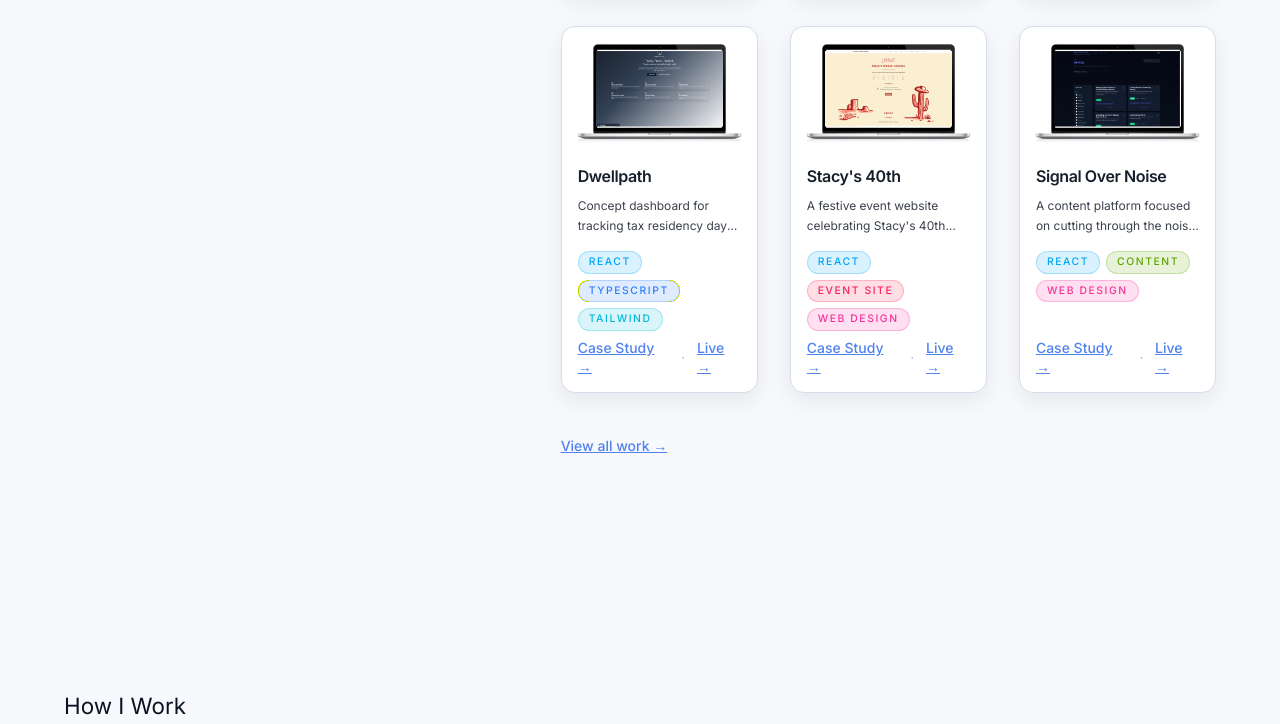
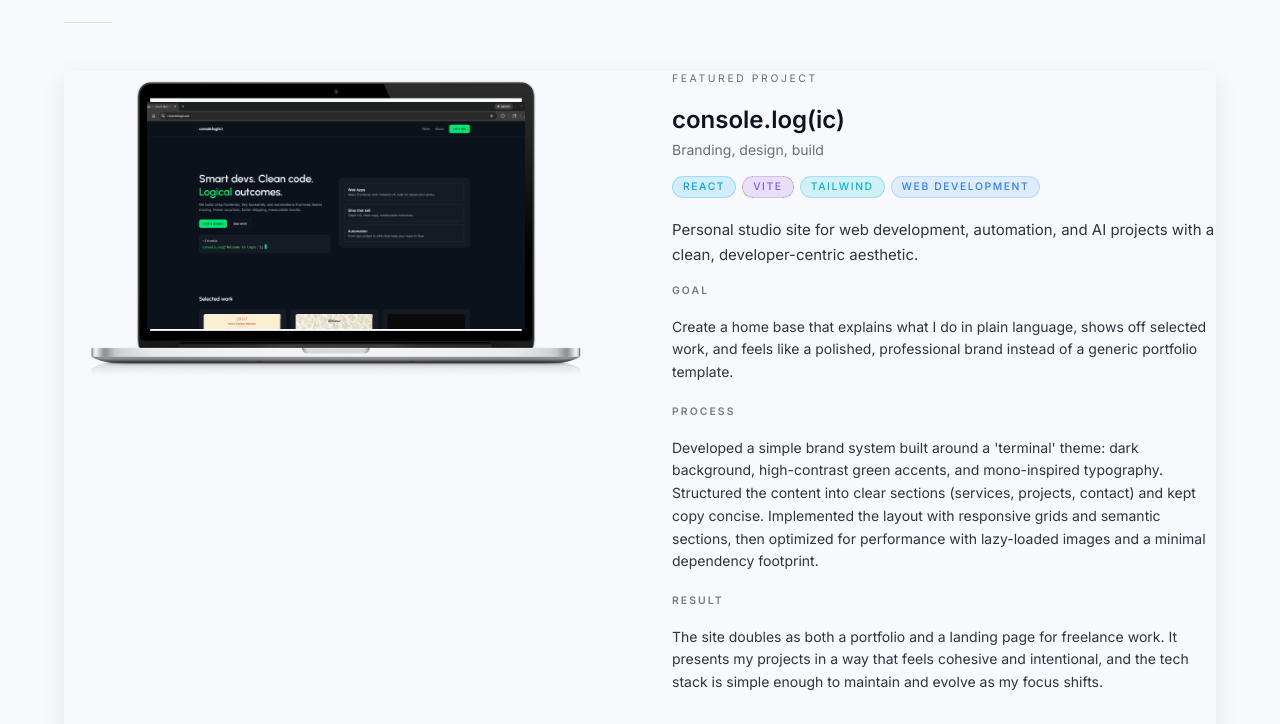
Before and after one commit to nmswainston/portfolio, a React (Vite) app: page / in a window 1280 px wide. Shown: the part 575-1299 px from the top of the page. Built offline with nearby package versions, Linux system fonts and the light colour scheme; the HTML template or start-up script is replaced by a standard one.

Commit message:
feat: expand home page selected work to full case study layout
Shows top 3 featured projects with goal/process/result fully visible,
alternating mockup/content layout matching /work page. Intro moves to
full-width header above the project list.

```diff
--- a/src/sections/WorkShowcase.jsx
+++ b/src/sections/WorkShowcase.jsx
@@ -1,156 +1,140 @@
-// src/sections/WorkShowcase.jsx
-
 import { Link } from "react-router-dom";
 import DeviceMockup from "../components/DeviceMockup.jsx";
 import TagBadge from "../components/TagBadge.jsx";
-
 import { projects } from "./projectsData.js";
 
+const featuredProjects = projects.filter((p) => p.featured).slice(0, 3);
+
 export default function WorkShowcase() {
-  // Get exactly 6 featured projects in the order they appear in projectsData.js
-  const featuredProjects = projects.filter((p) => p.featured).slice(0, 6);
+  return (
+    <section id="hero" className="section container" aria-labelledby="hero-heading">
 
-  return (
-    <section
-      id="hero"
-      className="section container"
-      aria-labelledby="hero-heading"
-    >
-      <div className="pt-10 md:pt-14 pb-8 md:pb-10">
-        <div className="grid grid-cols-1 lg:grid-cols-12 gap-x-10 gap-y-10 items-start lg:min-h-[calc(100vh-140px)]">
-            {/* Left column - Intro content */}
-            <div className="lg:col-span-5 max-w-xl w-full">
+      {/* Intro */}
+      <div className="pt-10 md:pt-14 pb-12 md:pb-16 max-w-2xl">
         <p className="text-[0.65rem] uppercase tracking-[0.25em] opacity-70 mb-3">
           Portfolio · Frontend · Automation
         </p>
-
         <h1
           id="hero-heading"
           className="text-3xl md:text-[2.4rem] font-semibold leading-tight mb-4"
         >
-                Hello!
-                <br />
-                I&apos;m Nick
-                <br />
-                I&apos;m a Developer.
+          Hello!<br />I&apos;m Nick<br />I&apos;m a Developer.
         </h1>
-
-              <p className="text-sm md:text-[0.95rem] leading-[1.55] opacity-90 mb-6">
-                I like connecting the dots between design and implementation. I
-                build clean UIs, wire them to real data and tools, and use
-                automation or AI when it actually makes people&apos;s lives easier.
+        <p className="text-sm md:text-[0.95rem] leading-[1.55] opacity-90 mb-6 max-w-xl">
+          I like connecting the dots between design and implementation. I build
+          clean UIs, wire them to real data and tools, and use automation or AI
+          when it actually makes people&apos;s lives easier.
         </p>
-
-              <a
-                href="/resume.pdf"
-                download="Nicholas_Swainston_Resume.pdf"
-                className="btn self-start"
-              >
+        <a href="/resume.pdf" download="Nicholas_Swainston_Resume.pdf" className="btn self-start">
           Download résumé
         </a>
       </div>
 
-            {/* Right column - Selected Work */}
-            <div className="lg:col-span-7">
-              {/* Compact section header */}
-              <div className="mb-6">
-                <h2 id="work-heading" className="text-2xl md:text-3xl font-semibold mb-1">
+      {/* Selected Work */}
+      <div>
+        <div className="flex items-center justify-between mb-2">
+          <h2 id="work-heading" className="text-2xl md:text-3xl font-semibold">
             Selected Work
           </h2>
-                <div className="h-px w-12 bg-(--line) mt-2"></div>
+          <Link to="/work" className="link-text text-sm">
+            View all →
+          </Link>
         </div>
+        <div className="h-px w-12 bg-(--line) mb-12" />
 
-              {/* Project grid */}
-              <div className="grid grid-cols-1 md:grid-cols-2 lg:grid-cols-3 gap-8">
-                {featuredProjects.map((project) => {
-                  return (
+        <div className="flex flex-col">
+          {featuredProjects.map((project, index) => (
             <article
               key={project.slug}
-                      className="work-tile group relative flex flex-col h-full w-full p-4 transition-transform duration-200 hover:-translate-y-1 focus-within:ring-2 focus-within:ring-(--accent)/60 focus-within:ring-offset-0"
+              className="py-16 border-t border-(--line) first:border-t-0 first:pt-0"
               aria-label={project.title}
             >
-                      {/* Overlay link covering entire card */}
-                      <Link
-                        to={`/work/${project.slug}`}
-                        className="absolute inset-0 z-10 rounded-[inherit] focus-visible:outline-none"
-                        aria-label={`View ${project.title}`}
-                      />
+              <div className="grid grid-cols-1 lg:grid-cols-2 gap-10 lg:gap-16 items-start">
 
-                      <div className="flex flex-col flex-1">
-                        {/* Laptop mockup with standardized height */}
-                        <div className="w-full aspect-16/10 flex items-center justify-center">
-                          <div className="transition-transform duration-200 group-hover:-translate-y-1 group-hover:drop-shadow-xl group-focus-within:-translate-y-1 group-focus-within:drop-shadow-xl">
+                {/* Mockup — alternates sides on desktop */}
+                <div className={`flex items-start justify-center ${index % 2 === 1 ? "lg:order-2" : "lg:order-1"}`}>
+                  <div className="w-full max-w-lg">
                     <DeviceMockup
                       type="laptop"
                       alt={project.title}
                       image={project.image}
-                              className="scale-[1.05]"
+                      fullWidth
                     />
                   </div>
                 </div>
 
-                        {/* Content section with consistent spacing */}
-                        <div className="mt-4 space-y-2">
-                          {/* Title */}
-                          <h3 className="text-base font-semibold tracking-tight group-hover:opacity-100 opacity-95 transition-opacity">
-                            {project.title}
-                          </h3>
+                {/* Content */}
+                <div className={index % 2 === 1 ? "lg:order-1" : "lg:order-2"}>
+                  <p className="text-[0.65rem] uppercase tracking-[0.25em] opacity-60 mb-2">
+                    Featured project
+                  </p>
+                  <h3 className="text-2xl font-semibold mb-1">{project.title}</h3>
+                  {project.role && (
+                    <p className="text-sm opacity-60 mb-4">{project.role}</p>
+                  )}
 
-                          {/* Description */}
+                  {project.tags && project.tags.length > 0 && (
+                    <div className="flex flex-wrap gap-1.5 mb-5">
+                      {project.tags.map((tag, i) => <TagBadge key={i} tag={tag} />)}
+                    </div>
+                  )}
+
                   {project.description && (
-                            <p className="text-xs leading-relaxed opacity-80 line-clamp-2">
+                    <p className="text-[0.9375rem] leading-relaxed opacity-85 mb-6">
                       {project.description}
                     </p>
                   )}
 
-                          {/* Tags */}
-                          {project.tags && project.tags.length > 0 && (
-                            <div className="flex flex-wrap gap-1.5">
-                              {project.tags.slice(0, 3).map((tag, idx) => (
-                                <TagBadge key={idx} tag={tag} />
-                              ))}
+                  <div className="flex flex-col gap-5 mb-8">
+                    {project.goal && (
+                      <div>
+                        <p className="text-[0.65rem] uppercase tracking-[0.2em] font-semibold opacity-55 mb-1.5">Goal</p>
+                        <p className="text-sm leading-relaxed opacity-85">{project.goal}</p>
+                      </div>
+                    )}
+                    {project.process && (
+                      <div>
+                        <p className="text-[0.65rem] uppercase tracking-[0.2em] font-semibold opacity-55 mb-1.5">Process</p>
+                        <p className="text-sm leading-relaxed opacity-85">{project.process}</p>
+                      </div>
+                    )}
+                    {project.result && (
+                      <div>
+                        <p className="text-[0.65rem] uppercase tracking-[0.2em] font-semibold opacity-55 mb-1.5">Result</p>
+                        <p className="text-sm leading-relaxed opacity-85">{project.result}</p>
                       </div>
                     )}
                   </div>
 
-                        {/* Buttons row - positioned above overlay */}
-                        <div className="mt-auto flex items-center gap-3 pt-2 relative z-20">
-                          <Link
-                            to={`/work/${project.slug}`}
-                            className="link-text text-xs focus-visible:outline-2 focus-visible:outline-offset-2 focus-visible:outline-(--accent) focus-visible:rounded"
-                          >
-                            Case Study →
+                  <div className="flex flex-wrap gap-3">
+                    <Link to={`/work/${project.slug}`} className="btn">
+                      View case study
                     </Link>
                     {project.liveUrl && (
-                            <>
-                              <span className="text-xs opacity-40">·</span>
                       <a
                         href={project.liveUrl}
                         target="_blank"
                         rel="noopener noreferrer"
-                                className="link-text text-xs focus-visible:outline-2 focus-visible:outline-offset-2 focus-visible:outline-(--accent) focus-visible:rounded"
-                                onClick={(e) => e.stopPropagation()}
+                        className="btn btn-ghost"
                       >
-                                Live →
+                        Live site
                       </a>
-                            </>
                     )}
                   </div>
                 </div>
+
+              </div>
             </article>
-                  );
-                })}
+          ))}
         </div>
 
-              {/* View all work link */}
-              <div className="mt-10 pb-8 md:pb-12">
+        <div className="mt-12 pb-8 border-t border-(--line) pt-8">
           <Link to="/work" className="link-text">
             View all work →
           </Link>
         </div>
       </div>
-          </div>
-        </div>
+
     </section>
   );
 }
```
Lines whose indentation alone changed are shown as unchanged.
